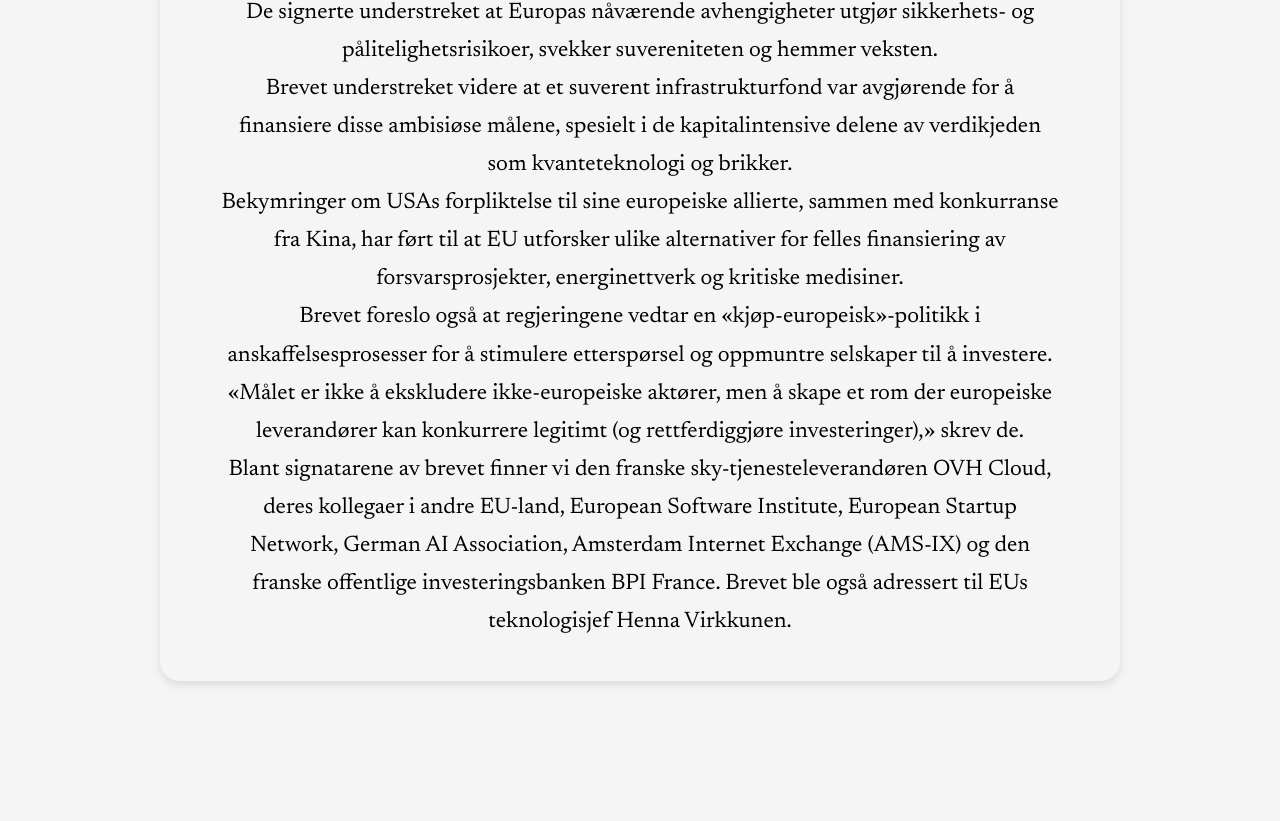
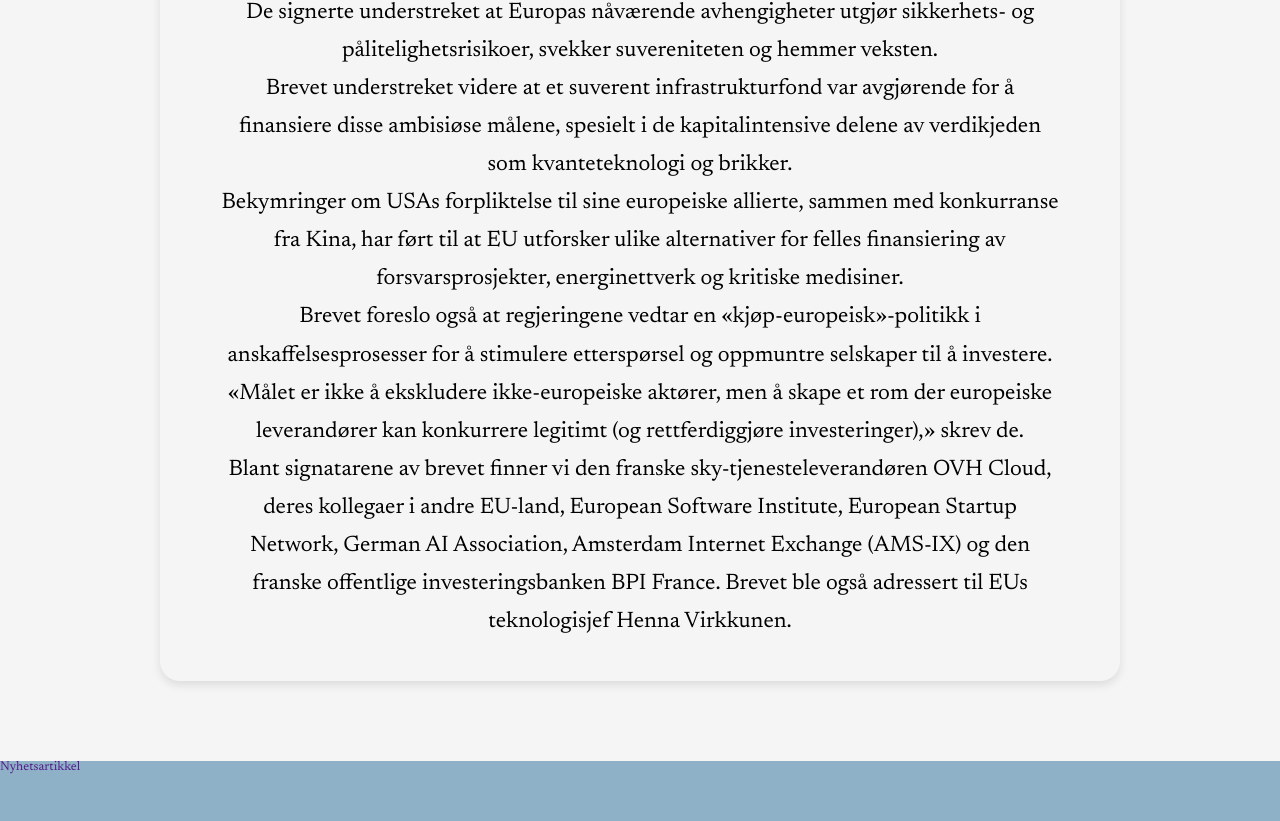
Before and after one commit to FredrikWangen/MInAvis, a plain HTML site: page artikkelAirbus.html in a window 1280 px wide. Shown: the part 1310-2131 px from the top of the page. Before the commit the page ends 2071 px from the top, so only its background shows below. Drawn offline with Linux system fonts and the light colour scheme.

Commit message:
Add footer to article and style for footer1 class

```diff
--- a/artikkelAirbus.html
+++ b/artikkelAirbus.html
@@ -39,6 +39,7 @@
             Brevet foreslo også at regjeringene vedtar en «kjøp-europeisk»-politikk i anskaffelsesprosesser for å stimulere etterspørsel og oppmuntre selskaper til å investere. «Målet er ikke å ekskludere ikke-europeiske aktører, men å skape et rom der europeiske leverandører kan konkurrere legitimt (og rettferdiggjøre investeringer),» skrev de. <br>
 
             Blant signatarene av brevet finner vi den franske sky-tjenesteleverandøren OVH Cloud, deres kollegaer i andre EU-land, European Software Institute, European Startup Network, German AI Association, Amsterdam Internet Exchange (AMS-IX) og den franske offentlige investeringsbanken BPI France. Brevet ble også adressert til EUs teknologisjef Henna Virkkunen.</p>
-    </article>
+        </article>
+        <footer class="footer1"><a href="">Nyhetsartikkel</a></footer>
   </body>
 </html>
--- a/style.css
+++ b/style.css
@@ -166,6 +166,12 @@ article.xx-large {
     line-height: 1.7;
 }
 
+.footer1 {
+    font-size: 0.8rem;
+    background-color: var(--main-color);
+    height: 60px;
+}
+
 .chatimg {border-radius: 10px; margin-bottom: 30px;
     padding-bottom: 20px;}
 
```
